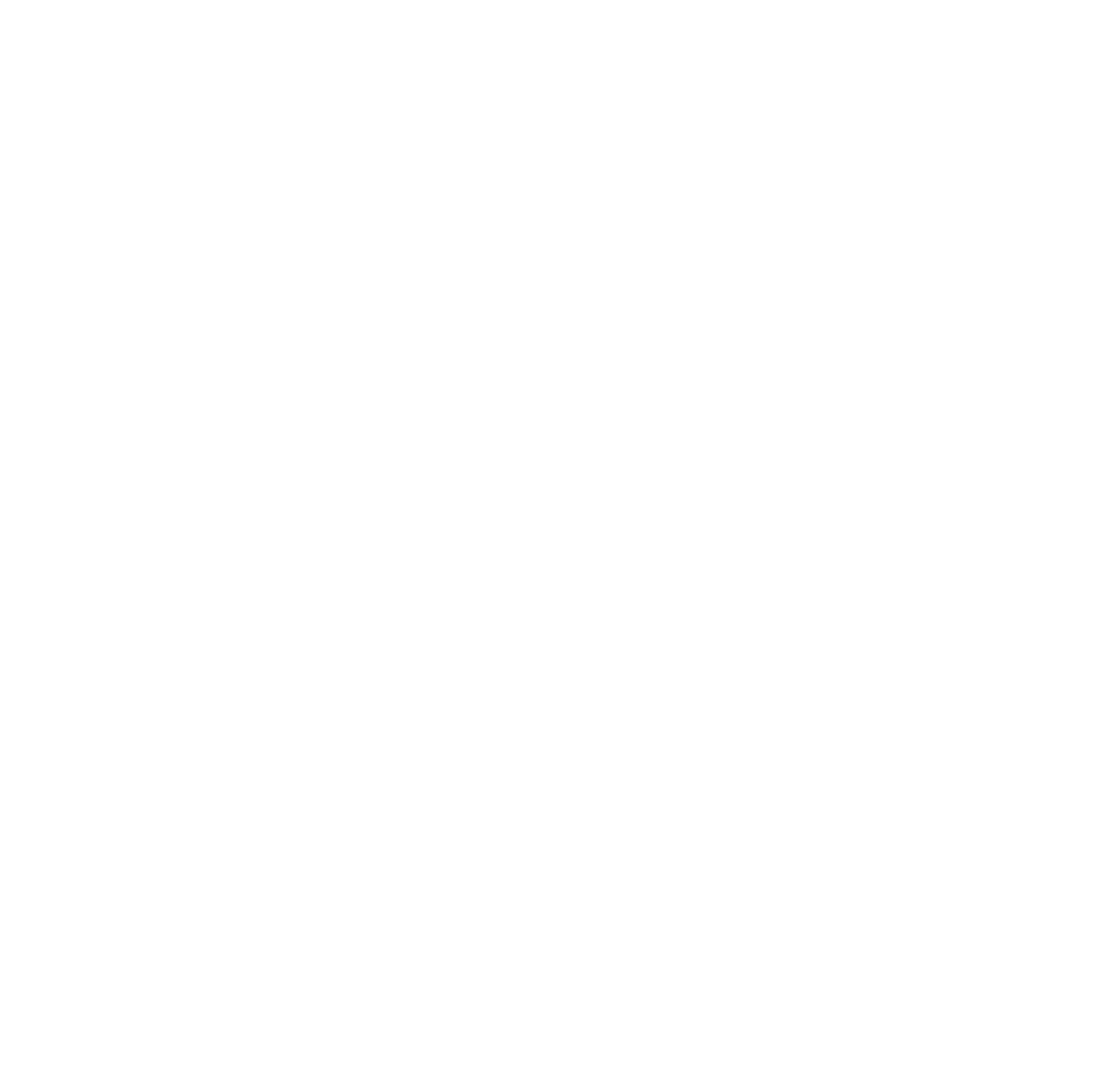
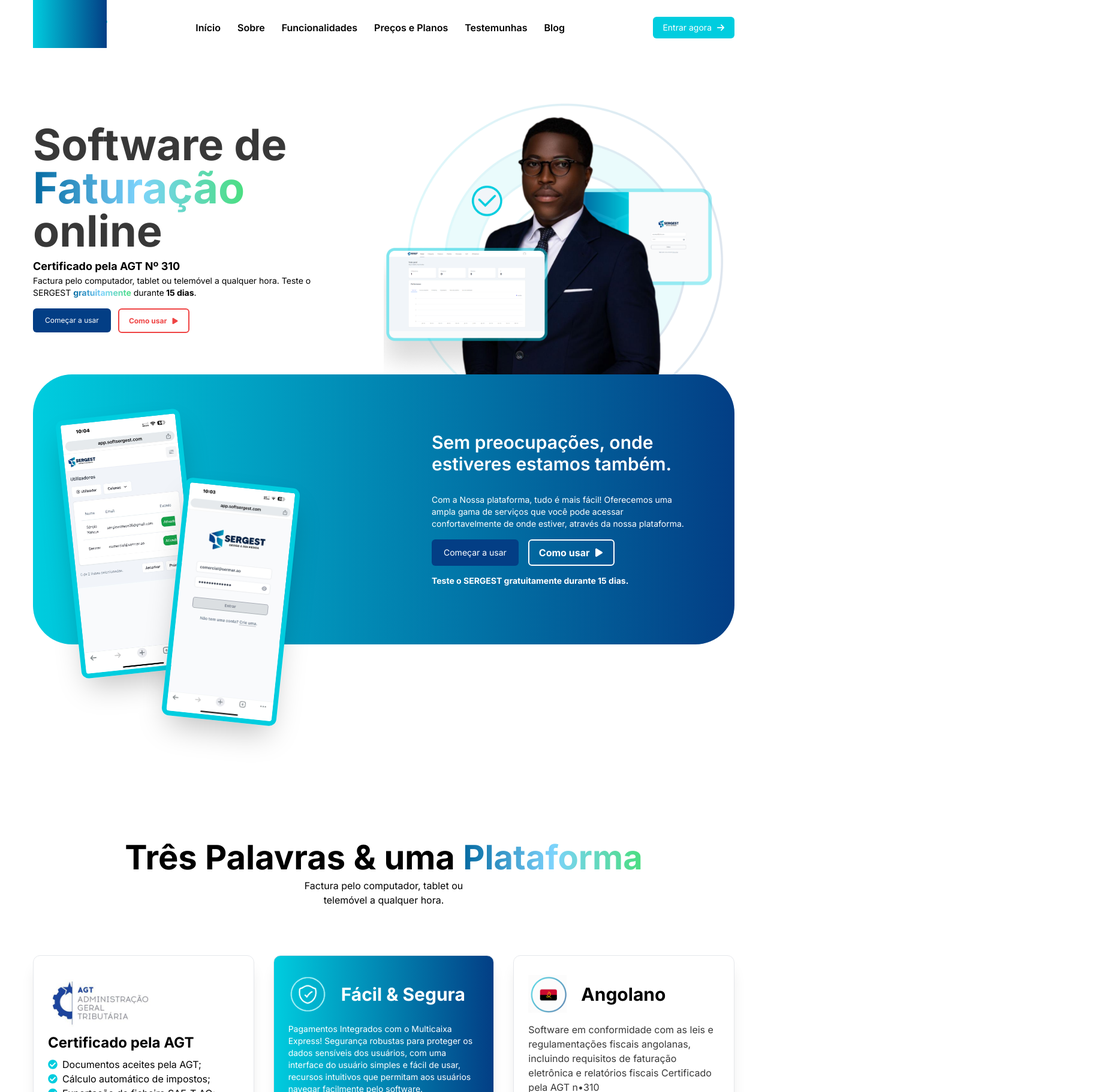
Before and after one commit to Katumbela/sergest-next-app, a Next.js app: page / in a window 1280 px wide. Shown: the top 1820 px of the page at 60% size, 1833 px wide, since content can reach past the window. Before the commit the page ends 800 px from the top, so only its background shows below. Built offline with nearby package versions, Linux system fonts and the light colour scheme.

Commit message:
add oher files

```diff
--- a/src/app/layout/layout.tsx
+++ b/src/app/layout/layout.tsx
@@ -1,9 +1,7 @@
-'use-client'
+// src/app/layout/_layout.tsx
 import { ReactNode } from "react";
 import { motion } from "framer-motion";
 import NumberUtils from "../../utils/number-utils/number-utils";
-
-//import { NumberUtils } from "";
 
 type LayoutProps = {
   children: ReactNode;
@@ -12,11 +10,8 @@
 
 export function Layout({ children }: LayoutProps) {
   return (
-    <main className={``}>
-
-       <div className="     ">
-        {children}
-      </div>
+    <main className="">
+      <div className="">{children}</div>
     </main>
   );
 }
@@ -35,7 +30,7 @@
       initial={initial[index]}
       animate={animate[index]}
       transition={{ duration: 0.8, type: "spring", damping: 13 }}
-      className="     -z-10 "
+      className="-z-10"
     >
       {children}
     </motion.div>
--- a/src/app/page.tsx
+++ b/src/app/page.tsx
@@ -1,11 +1,53 @@
 import Image from "next/image";
+import { NavBar, Hero, SubHero, Action, SystemComponent, AboutUs, Testimonials, StartNow, Prices, Founder, MockUp, PayWith, Proccess, Newsletter, Footer } from "./components";
+import Layout from "./layout";
+import { LayoutBody } from "./layout/layout";
 
 export default function Home() {
   return (
     <div>
-<h2 className="text-white">
-  My first app ion next js
-</h2>
+
+      <Layout>
+        <div className="container">
+          <NavBar />
+
+          <LayoutBody>
+            <Hero />
+          </LayoutBody>
+
+          <LayoutBody>
+            <SubHero />
+          </LayoutBody>
+
+          <LayoutBody>
+            <Action />
+          </LayoutBody>
+        </div>
+
+        <LayoutBody>
+          <SystemComponent />
+        </LayoutBody>
+        <div className="container">
+          <AboutUs />
+
+          <LayoutBody>
+            <Testimonials />
+          </LayoutBody>
+        </div>
+        <StartNow />
+        <div className="container">
+          <Prices />
+          <Founder />
+          <MockUp />
+        </div>
+        <PayWith />
+        <div className="container">
+          <Proccess />
+          <Newsletter />
+        </div>
+        <Footer />
+      </Layout>
+
     </div>
   );
 }
```
